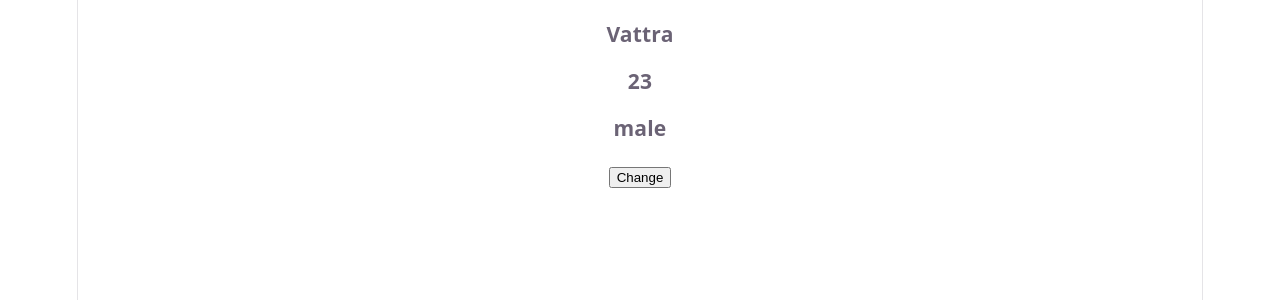
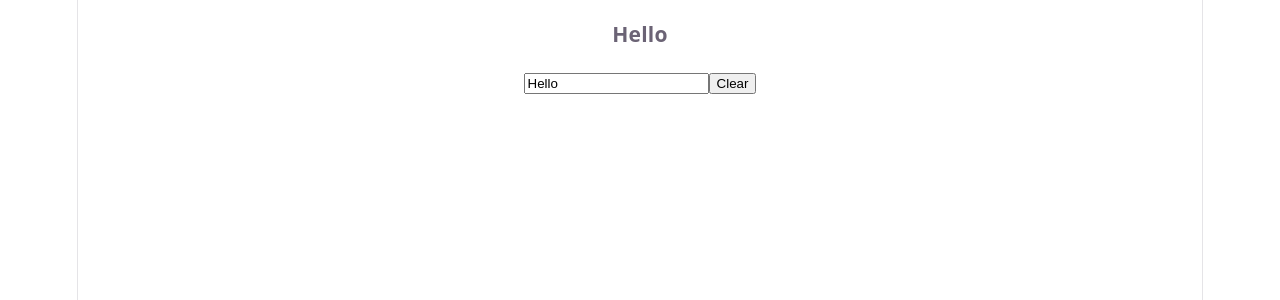
Before and after one commit to VattraF4/Tour-Booking-Payment-Gateway, a React (Vite) app: page / in a window 1280 px wide. Shown: the top 300 px of the page. Built offline with nearby package versions, Linux system fonts and the light colour scheme.

Commit message:
Get input value

```diff
--- a/src/App.jsx
+++ b/src/App.jsx
@@ -1,17 +1,18 @@
 import { useState } from "react";
 import "./App.css";
 function App() {
-  const obj = { name: "Vattra", age: 23, gender: "male" };
-  const [currentObj, setCurrentObj] = useState(obj);
-
-  // const newObj = { ...obj, age: 24 };
+  const [currentText, setCurrentText] = useState("Hello");
 
   return (
     <div>
-      <h3>{currentObj.name}</h3>
-      <h3>{currentObj.age}</h3>
-      <h3>{currentObj.gender}</h3>
-      <button onClick={() => setCurrentObj({...currentObj, age: currentObj.age + 1})}>Change</button>
+      <h3>{currentText}</h3>
+      <input
+        onChange={(e) => setCurrentText(e.target.value)}
+        value={currentText}
+        type="text"
+        placeholder="typing"
+      />
+      <button onClick={() => setCurrentText("")}>Clear</button>
     </div>
   );
 }
```
